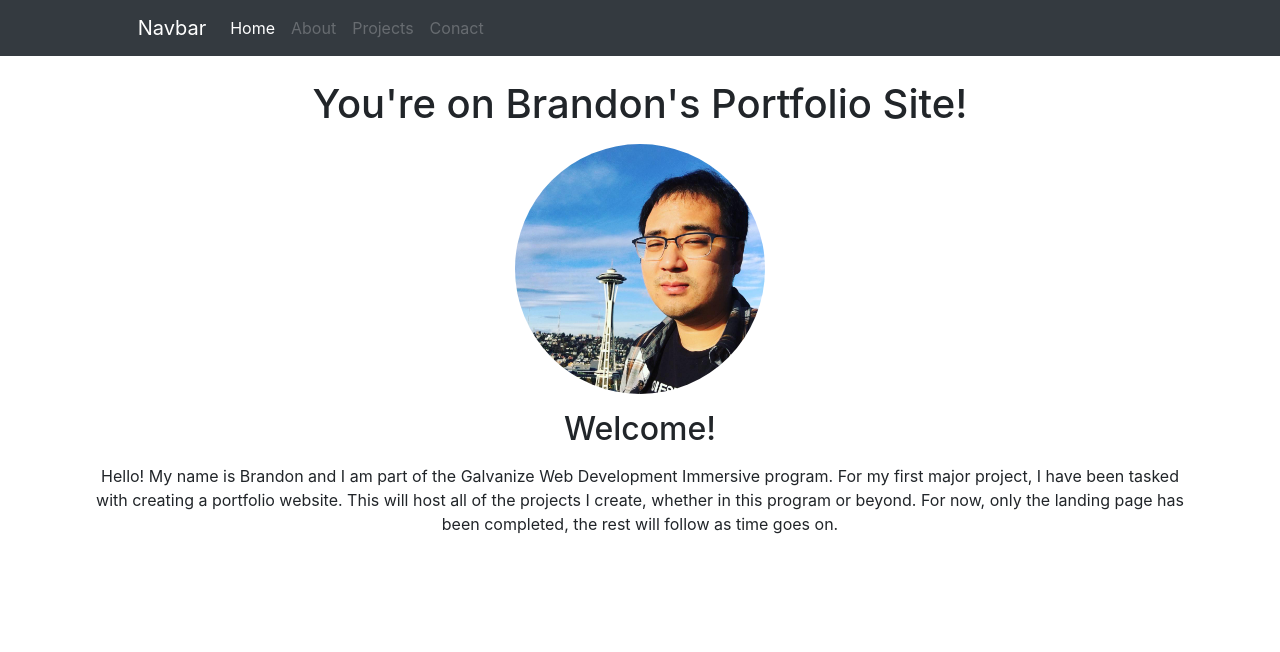
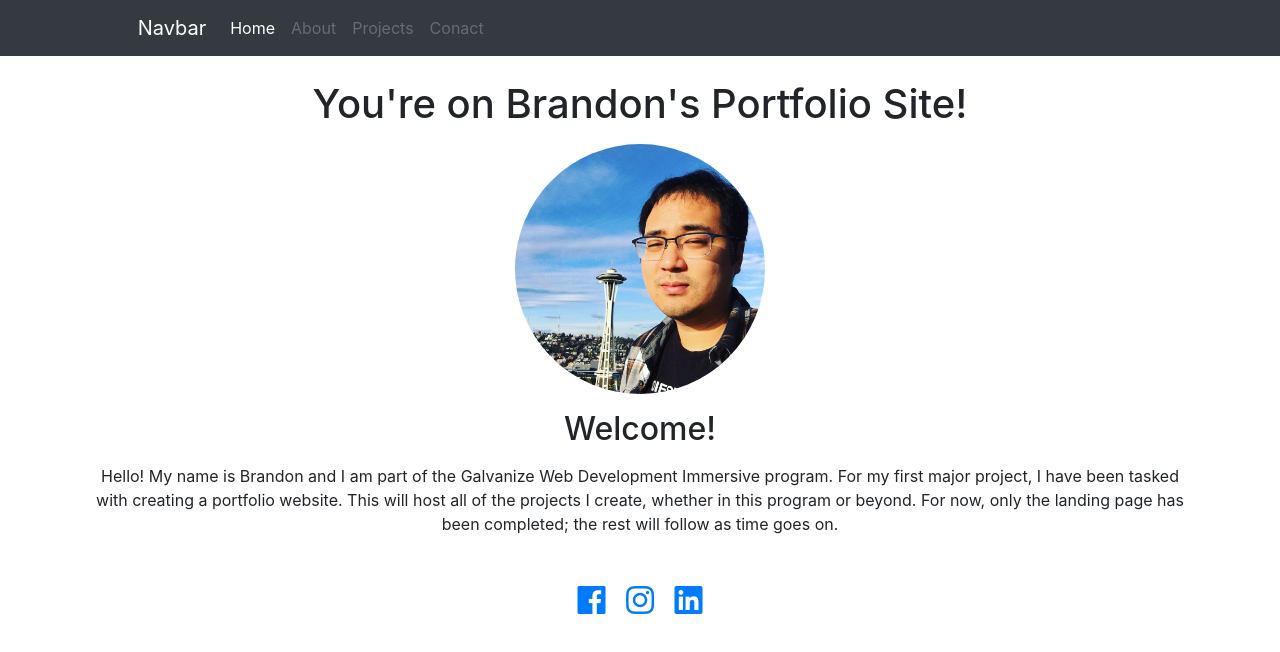
Before and after one commit to Brandoncyu/portfolio, a website: page index.html in a window 1280 px wide. Drawn offline with nearby package versions, Linux system fonts and the light colour scheme.

Commit message:
added social media buttons

```diff
--- a/index.html
+++ b/index.html
@@ -4,6 +4,7 @@
     <meta charset="utf-8">
     <title>Brandon's Portolio Site</title>
     <link rel="stylesheet" href="https://stackpath.bootstrapcdn.com/bootstrap/4.1.1/css/bootstrap.min.css" integrity="sha384-WskhaSGFgHYWDcbwN70/dfYBj47jz9qbsMId/iRN3ewGhXQFZCSftd1LZCfmhktB" crossorigin="anonymous">
+    <link rel="stylesheet" href="https://use.fontawesome.com/releases/v5.0.13/css/all.css" integrity="sha384-DNOHZ68U8hZfKXOrtjWvjxusGo9WQnrNx2sqG0tfsghAvtVlRW3tvkXWZh58N9jp" crossorigin="anonymous">
   </head>
   <body>
     <div class = "container-fluid bg-dark">
@@ -55,9 +56,16 @@
       </div>
       <div class = "row">
         <div class = "col">
-          <p>Hello! My name is Brandon and I am part of the Galvanize Web Development Immersive program. For my first major project, I have been tasked with creating a portfolio website. This will host all of the projects I create, whether in this program or beyond. For now, only the landing page has been completed, the rest will follow as time goes on. </p>
+          <p>Hello! My name is Brandon and I am part of the Galvanize Web Development Immersive program. For my first major project, I have been tasked with creating a portfolio website. This will host all of the projects I create, whether in this program or beyond. For now, only the landing page has been completed; the rest will follow as time goes on. </p>
         </div>
       </div>
     </div>
+    <div class = "container text-center">
+      <footer>
+        <a href = "https://www.facebook.com/brandoncyu" target="_blank"><i class="fab fa-facebook fa-2x p-2"></i></a>
+        <a href = "https://www.instagram.com/__little_raven__/" target="_blank"><i class="fab fa-instagram fa-2x p-2"></i></a>
+        <a href = "https://www.linkedin.com/in/brandon-yu-097b9442/" target="_blank"><i class="fab fa-linkedin fa-2x p-2"></i></a>
+      </footer>
+    </div>
   </body>
 </html>
```
